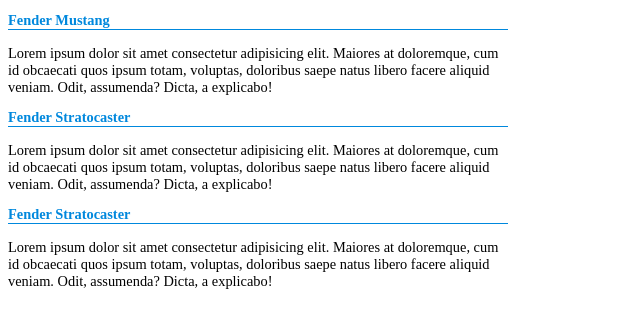
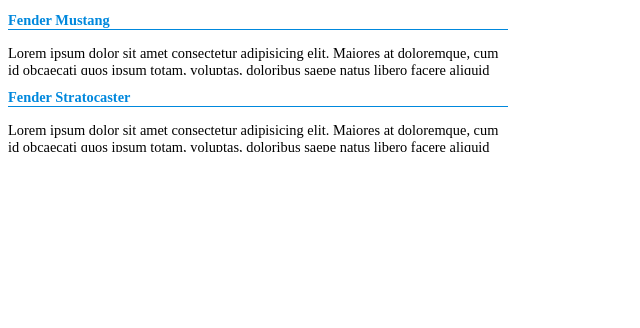
Before and after one commit to silveriobrcghb/Curso-Feras, a plain HTML site: page css/limitando.html in a window 1280 px wide. Shown: the whole page, without its empty margins (0-640 px from the left). Drawn offline with Linux system fonts and the light colour scheme.

Commit message:
Update limitando.html

```diff
--- a/css/limitando.html
+++ b/css/limitando.html
@@ -18,17 +18,21 @@
         }
         p{
             min-height: 10px;
-            max-height: 50px;
+            max-height: 30px;
+        }
+        p.one{
+            overflow: hidden;
+        }
+        p.two{
+            overflow: scroll;
         }
     </style>
 
 </head>
 <body>
     <h2>Fender Mustang</h2>
-    <p>Lorem ipsum dolor sit amet consectetur adipisicing elit. Maiores at doloremque, cum id obcaecati quos ipsum totam, voluptas, doloribus saepe natus libero facere aliquid veniam. Odit, assumenda? Dicta, a explicabo!</p>
+    <p class="one">Lorem ipsum dolor sit amet consectetur adipisicing elit. Maiores at doloremque, cum id obcaecati quos ipsum totam, voluptas, doloribus saepe natus libero facere aliquid veniam. Odit, assumenda? Dicta, a explicabo!</p>
     <h2>Fender Stratocaster</h2>
-    <p>Lorem ipsum dolor sit amet consectetur adipisicing elit. Maiores at doloremque, cum id obcaecati quos ipsum totam, voluptas, doloribus saepe natus libero facere aliquid veniam. Odit, assumenda? Dicta, a explicabo!</p>
-    <h2>Fender Stratocaster</h2>
-    <p>Lorem ipsum dolor sit amet consectetur adipisicing elit. Maiores at doloremque, cum id obcaecati quos ipsum totam, voluptas, doloribus saepe natus libero facere aliquid veniam. Odit, assumenda? Dicta, a explicabo!</p>
+    <p class="two">Lorem ipsum dolor sit amet consectetur adipisicing elit. Maiores at doloremque, cum id obcaecati quos ipsum totam, voluptas, doloribus saepe natus libero facere aliquid veniam. Odit, assumenda? Dicta, a explicabo!</p>
 </body>
 </html>
```
